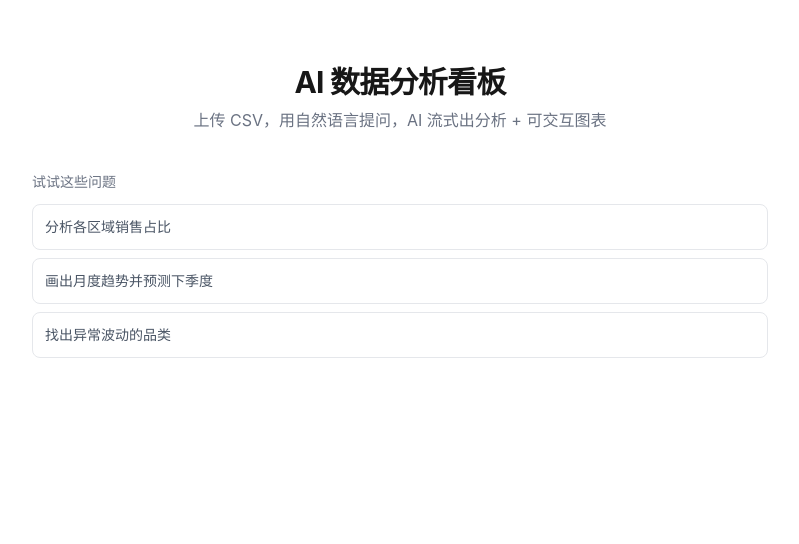
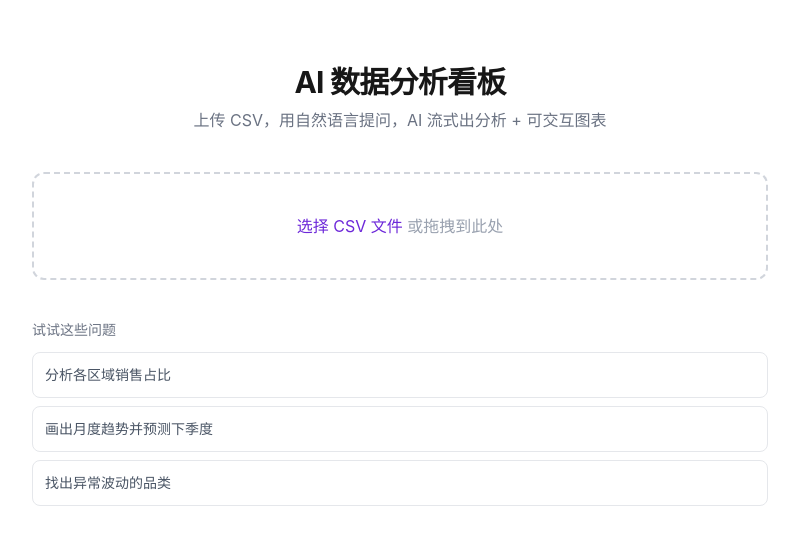
Before and after one commit to Flct-yy/ai-data-board, a Next.js app: page / in a window 1280 px wide. Shown: the top 544 px of the page, without its empty margins (240-1039 px from the left). Built offline with nearby package versions, Linux system fonts and the light colour scheme.

Commit message:
feat: 新增CSV上传组件

```diff
--- a/src/app/page.tsx
+++ b/src/app/page.tsx
@@ -1,9 +1,18 @@
 "use client";
 
+import { useState } from "react";
 import { useRouter } from "next/navigation";
+import { CsvUploader } from "@/components/upload/csv-uploader";
 
 export default function HomePage() {
   const router = useRouter();
+  const [loading, setLoading] = useState<boolean>(false);
+  const [sessionId, setSessionId] = useState<string>();
+
+  const onUploaded = (id: string) => {
+    setSessionId(id);
+    router.push(`/sessions/${id}`);
+  };
 
   return (
     <main className="mx-auto max-w-3xl px-4 py-16">
@@ -13,6 +22,12 @@ export default function HomePage() {
           上传 CSV，用自然语言提问，AI 流式出分析 + 可交互图表
         </p>
       </header>
+
+      <CsvUploader
+        loading={loading}
+        setLoading={setLoading}
+        onUploaded={onUploaded}
+      />
 
       <section className="mt-10">
         <h2 className="mb-3 text-sm font-medium text-gray-500">试试这些问题</h2>
--- /dev/null
+++ b/src/components/upload/csv-uploader.tsx
@@ -0,0 +1,51 @@
+"use client";
+
+import { useRef, useState } from "react";
+
+interface Props {
+  loading: boolean;
+  setLoading: (v: boolean) => void;
+  onUploaded: (sessionId: string) => void;
+}
+
+/**
+ * CSV 上传组件：用 Web Worker 流式解析（PapaParse），主线程不卡。
+ * 解析完把 schema + rows POST 到 /api/sessions 创建会话。
+ */
+export function CsvUploader({ loading, setLoading, onUploaded }: Props) {
+  const inputRef = useRef<HTMLInputElement>(null);
+  const [progress, setProgress] = useState(0);
+  const [error, setError] = useState("");
+
+  return (
+    <div
+      onDragOver={(e) => e.preventDefault()}
+      onDrop={(e) => {
+        e.preventDefault();
+      }}
+      className="rounded-xl border-2 border-dashed border-gray-300 p-10 text-center transition-colors hover:border-brand-500"
+    >
+      <input
+        ref={inputRef}
+        type="file"
+        accept=".csv"
+        className="hidden"
+        onChange={(e) => {}}
+      />
+      <button
+        type="button"
+        onClick={() => inputRef.current?.click()}
+        className="text-brand-600 hover:underline"
+      >
+        选择 CSV 文件
+      </button>
+      <span className="text-gray-400"> 或拖拽到此处</span>
+
+      {progress > 0 && (
+        <p className="mt-2 text-xs text-gray-500">已解析 {progress} 行…</p>
+      )}
+      {loading && <p className="mt-2 text-xs text-brand-600">正在创建会话…</p>}
+      {error && <p className="mt-2 text-xs text-red-500">{error}</p>}
+    </div>
+  );
+}
```
